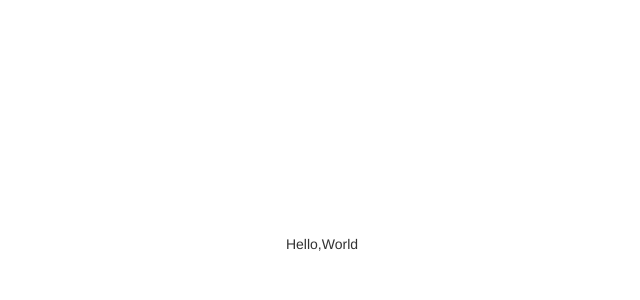
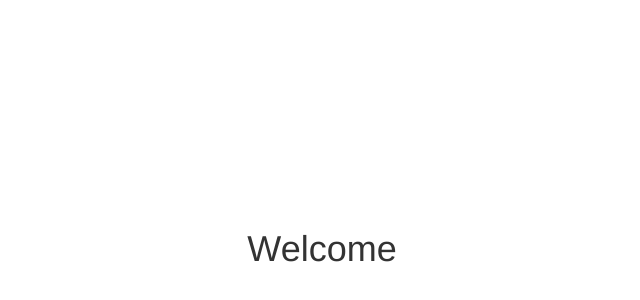
Before and after one commit to asselmankarel/react-gifs, a React app: page / in a window 1280 px wide. Shown: the part 156-456 px from the top of the page, without its empty margins (318-958 px from the left). Built offline with nearby package versions, Linux system fonts and the light colour scheme.

Commit message:
Created App component

```diff
--- /dev/null
+++ b/src/components/app.jsx
@@ -0,0 +1,18 @@
+import React, { Component } from 'react';
+
+class App extends Component {
+  constructor(props) {
+    super(props);
+    this.state = { gifs: [] };
+  }
+
+  render() {
+    return (
+      <div className="app">
+        <h1>Welcome</h1>
+      </div>
+    );
+  }
+}
+
+export default App;
--- a/src/index.jsx
+++ b/src/index.jsx
@@ -1,18 +1,10 @@
 import React from 'react';
 import ReactDOM from 'react-dom';
+import App from './components/app';
 
 import '../assets/stylesheets/application.scss';
 
-const Hello = ({ name }) => {
-  return (
-    <div>
-      Hello,
-      {name}
-    </div>
-  );
-};
-
 const root = document.getElementById('root');
 if (root) {
-  ReactDOM.render(<Hello name="World" />, root);
+  ReactDOM.render(<App />, root);
 }
--- a/templates/index.html
+++ b/templates/index.html
@@ -3,7 +3,7 @@
   <head>
     <meta charset="UTF-8">
     <link rel="stylesheet" href="https://maxcdn.bootstrapcdn.com/bootstrap/3.3.7/css/bootstrap.min.css">
-    <title>React boilerplate</title>
+    <title>Gifs</title>
   </head>
   <body>
     <div id="root"></div>
```
